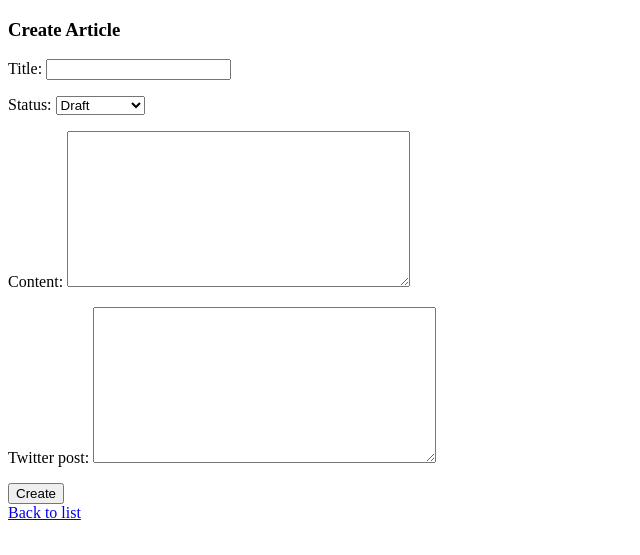
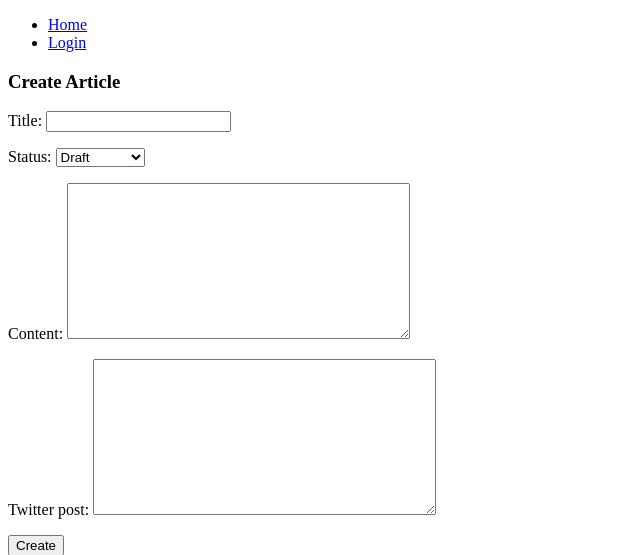
Before and after one commit to Que5/Connecto, a Django app: page /articles/create/ in a window 1280 px wide. Shown: the top 555 px of the page, without its empty margins (0-640 px from the left). Run offline with Django 5.2, Linux system fonts and the light colour scheme.

Commit message:
Did a login and logout and added the links to them

```diff
--- a/templates/app/base.html
+++ b/templates/app/base.html
@@ -6,6 +6,21 @@
     <title>Connecto</title>
 </head>
 <body>
+    <nav>
+        <ul>
+            <li><a href="{% url 'home' %}">Home</a></li>
+
+            <li> {% if user.is_authenticated %}
+                <form method="POST" action="{% url 'logout' %}">
+                    {% csrf_token %}
+                    <button type="submit">Logout</button>
+                </form>
+                {% else %}
+                <a href="{% url 'login' %}">Login</a>
+                {% endif %}
+            </li>
+        </ul>
+    </nav>
 
     {% block content %}
     {% endblock content %}
```
